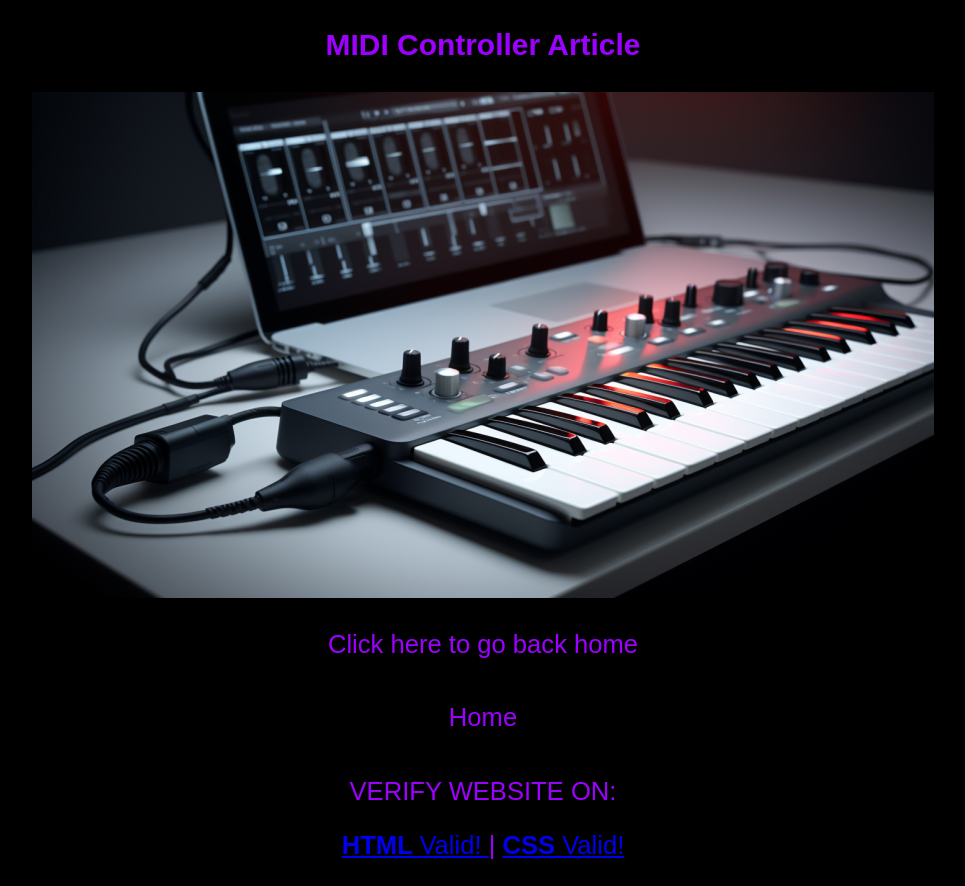
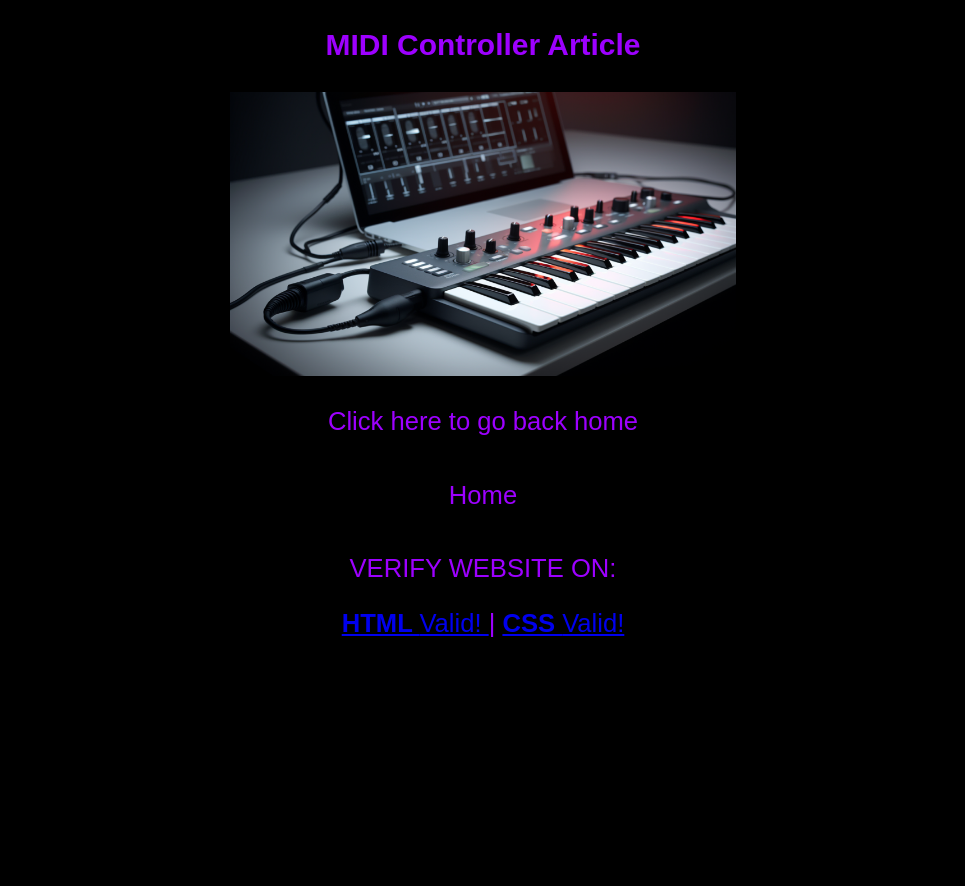
Before and after one commit to luk3b/KRYPTIX, a plain HTML site: page Sources.html in a window 1280 px wide. Shown: the part 744-1630 px from the top of the page, without its empty margins (157-1122 px from the left). After the commit the page ends 1408 px from the top, so only its background shows below. Drawn offline with Linux system fonts and the light colour scheme.

Commit message:
Update Sources.html

```diff
--- a/Sources.html
+++ b/Sources.html
@@ -31,7 +31,7 @@ window.onload = init;
 
 <h3>MIDI Controller Article</h3>
 <a href="https://en.wikipedia.org/wiki/MIDI_controller=UTF-8" target="blank">
-<img src="media/midicontroller.png" alt="MIDI" style="width 40%">
+<img src="media/midicontroller.png" alt="MIDI" style="width: 40%">
 </a>
 
 </section>
```
